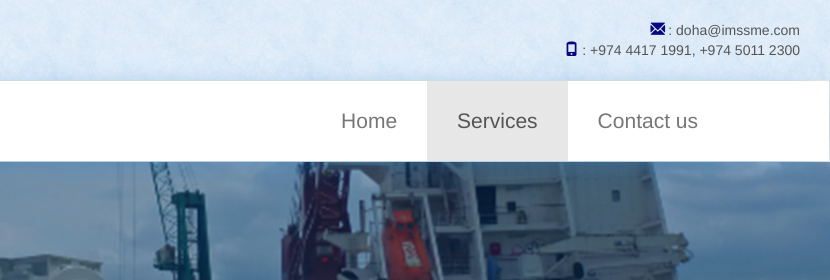
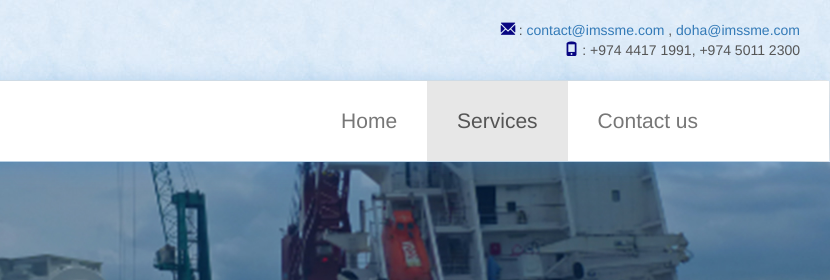
Before and after one commit to iamkhush/qatarmarinesurvey, a plain HTML site: page services.html in a window 1280 px wide. Shown: the top 280 px of the page, 450-1280 px from the left. Drawn offline with nearby package versions, Linux system fonts and the light colour scheme.

Commit message:
update services page with email

```diff
--- a/services.html
+++ b/services.html
@@ -22,7 +22,7 @@
 <div class="container-fluid text-rightm">
 
 <div class=" col-md-12 text-right ">
-<p> <span class="glyphicon glyphicon-envelope"></span>  : doha@imssme.com </p>
+<p> <span class="glyphicon glyphicon-envelope"></span>  : <a href="mailto:contact@imssme.com">contact@imssme.com</a> , <a href="mailto:doha@imssme.com">doha@imssme.com</a></p>
 <p><span class="glyphicon glyphicon-phone"></span>  : +974 4417 1991, +974 5011 2300</p>
 
 </div>
@@ -206,7 +206,7 @@
 					<img src="img/logo3.png" alt="image5" style="width:100%">
 				</div>
 				<div class="col-md-5 textrow ">
-					<span><a href="mailto:doha@imssme.com"><img src="img/gm.png" alt="image5" style="width:50px"></span></a>&nbsp;&nbsp;
+					<span><a href="mailto:contact@imssme.com"><img src="img/gm.png" alt="image5" style="width:50px"></span></a>&nbsp;&nbsp;
 					<span><a href="https://web.facebook.com/qatarmarinesurveys/"><img src="img/fb.png" alt="image5" style="width:50px"></a></span>&nbsp;&nbsp;
 				</div>
 				<div class="col-md-4 text-left2">
```
